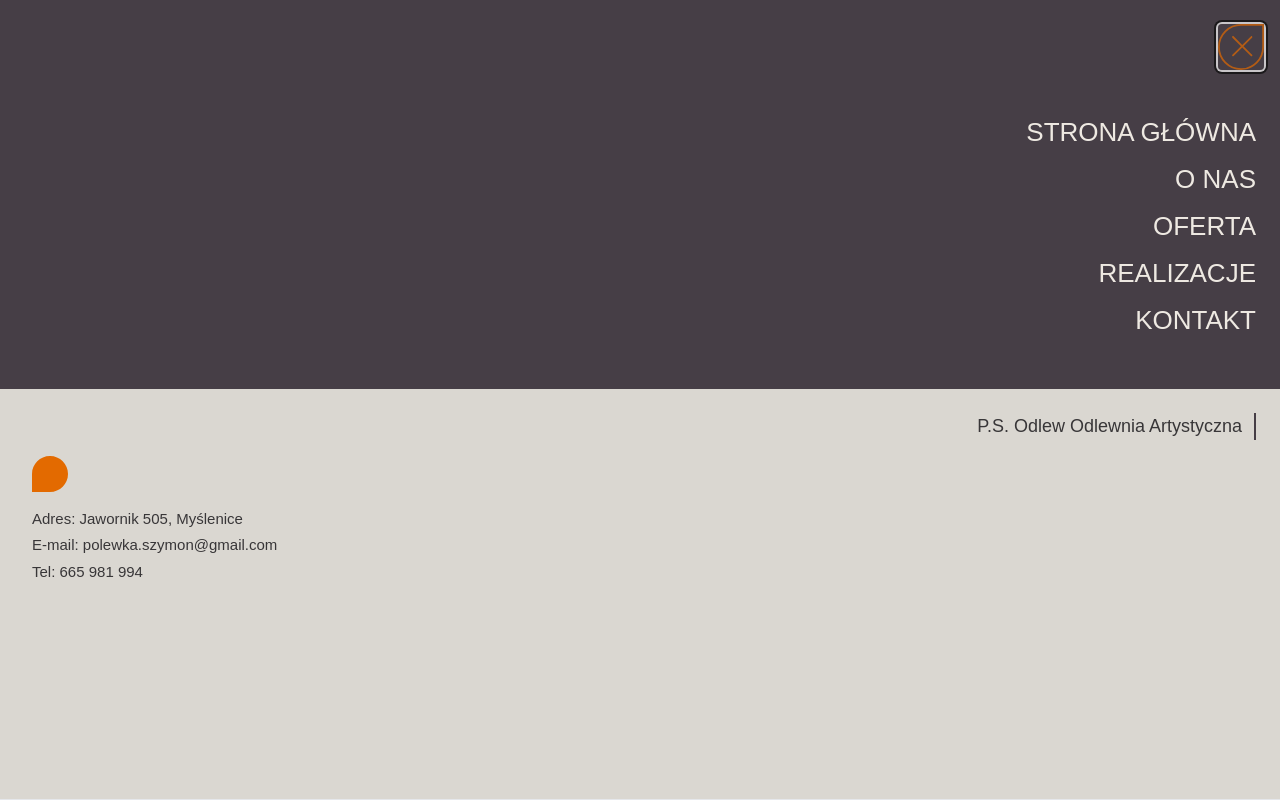
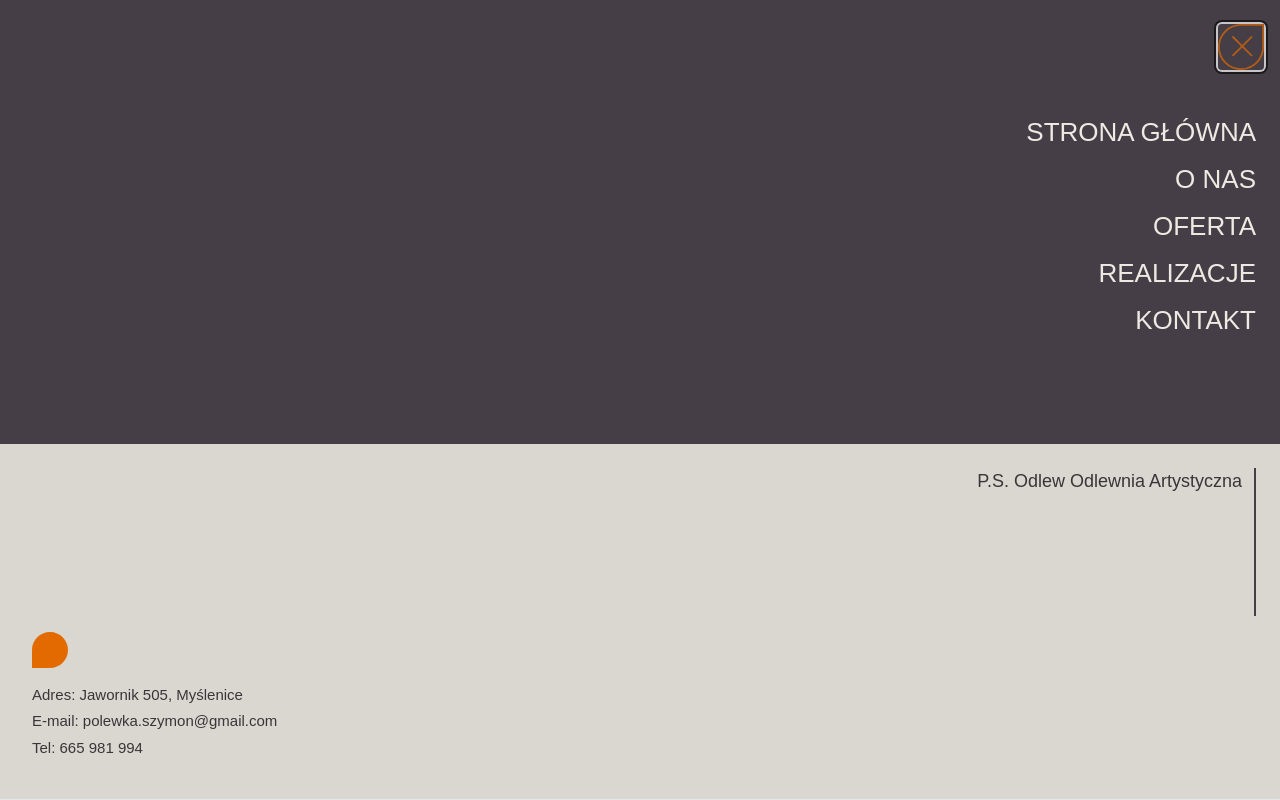
Before and after one commit to MarioLuigie/Odlew, a Next.js app: page / in a window 1280 px wide. Both pictures are taken after a click on the button 1241 px from the left and 45 px from the top of the page. Built offline with nearby package versions, Linux system fonts and the light colour scheme.

Commit message:
Refactor

```diff
--- a/src/components/content/MenuSheet.tsx
+++ b/src/components/content/MenuSheet.tsx
@@ -41,14 +41,14 @@ export default function MenuSheet() {
 
 				{/* BOTTOM */}
 				<div className="min-h-1/2 grow p-6 flex flex-col bg-menuBottomBg">
-					<div className="w-full h-full flex justify-end">
+					<div className="w-full h-full min-h-[100px] flex justify-end">
 						<p className="pr-3 text-[18px] text-right text-menuTextDark">
 							P.S. Odlew Odlewnia Artystyczna
 						</p>
 						<div className="w-[2px] bg-menuTopBg"></div>
 					</div>
 
-					<div className="min-h-[400px] py-4 px-2 flex flex-col gap-4 justify-start">
+					<div className="py-4 px-2 flex flex-col gap-4 justify-start">
 						<Drop />
 						<div className="flex flex-col gap-1 text-[15px] text-menuTextDark">
 							<p>Adres: Jawornik 505, Myślenice</p>
```
